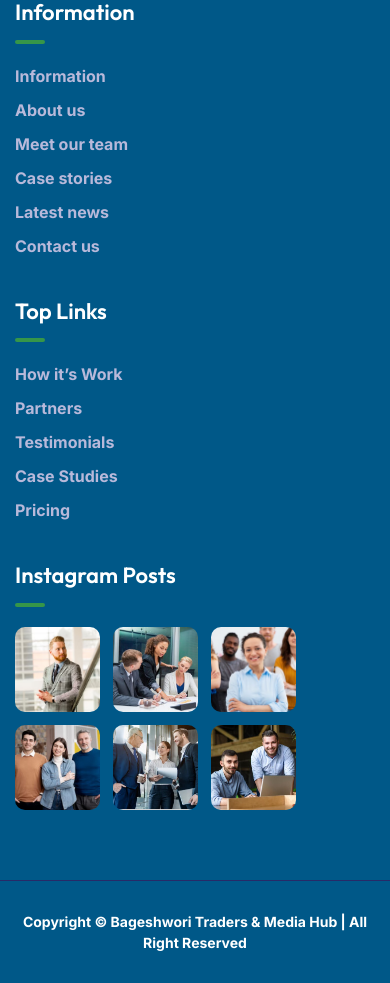
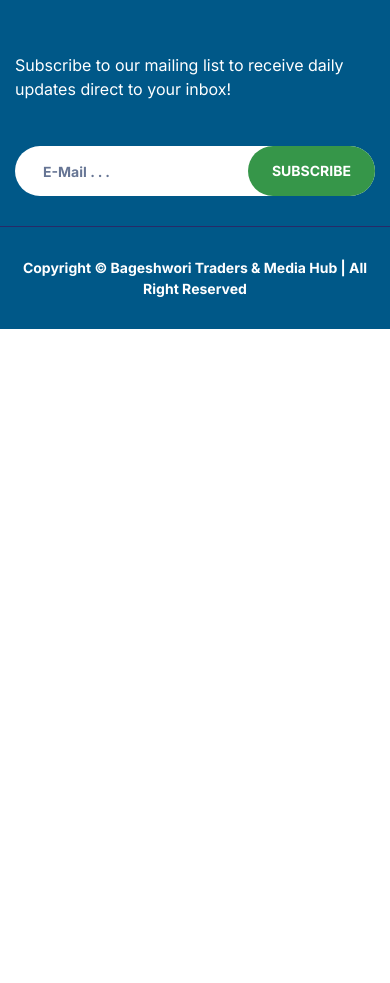
Before and after one commit to ManishBasnet12/bageshworitraders, a Next.js app: page /blog in a window 390 px wide. Shown: the part 6305-7288 px from the top of the page. After the commit the page ends 6634 px from the top, so only its background shows below. Built offline with nearby package versions, Linux system fonts and the light colour scheme.

Commit message:
first commit

```diff
--- a/components/layout/footer/Footer2.js
+++ b/components/layout/footer/Footer2.js
@@ -1,72 +1,85 @@
-'use client';
+"use client";
 
 import Link from "next/link";
 import { useState } from "react";
 import Snackbar from "awesome-snackbar";
 
 export default function Footer2() {
-
-  const [email, setEmail] = useState('');
+  const [email, setEmail] = useState("");
   const [isLoading, setIsLoading] = useState(false);
 
-  const subscribeNewsletter = async() => {
+  const subscribeNewsletter = async () => {
     setIsLoading(true);
     const formData = new FormData();
     formData.append("email", email);
 
     try {
-          const response = await fetch(
-            `${process.env.API}/api/newsletter`,
-            {
+      const response = await fetch(`${process.env.API}/api/newsletter`, {
         method: "POST",
         body: formData,
-            }
-          );
+      });
 
       if (response.ok) {
         setEmail("");
         setIsLoading(false);
         new Snackbar(`Subscribed`, {
-              position: 'top-right',
-              actionText: '✗',
+          position: "top-right",
+          actionText: "✗",
           style: {
             container: [
-                      ['background-color', '#1dab45'],
-                      ['border-radius', '5px']
+              ["background-color", "#1dab45"],
+              ["border-radius", "5px"],
             ],
-                  message: [
-                      ['color', '#eee'],
-                  ],
-                  bold: [
-                      ['font-weight', 'bold'],
-                  ],
-                  actionButton: [
-                      ['color', 'white'],
-                  ],
-              }
+            message: [["color", "#eee"]],
+            bold: [["font-weight", "bold"]],
+            actionButton: [["color", "white"]],
+          },
         });
       }
     } catch (error) {
       setIsLoading(false);
       console.error("Error:", error);
     }
-  }
+  };
 
   return (
     <>
       <footer>
         <div className="footer__area-two">
-          <div className="footer__newsletter-two">
+          {/* <div className="footer__newsletter-two">
             <div className="container">
               <div className="footer__newsletter-inner">
                 <h2 className="title">
                   Subscribe Newsletter For Latest Updates
                 </h2>
-                <form >
-                  <input value={email} onChange={e => setEmail(e.target.value)} type="text" placeholder="e-mail . . ." />
-                  <button disabled={isLoading} onClick={subscribeNewsletter} type="button" className="btn">
-                    { isLoading ? <svg width="24" height="24" viewBox="0 0 24 24" xmlns="http://www.w3.org/2000/svg"><path class="spinner_0XTQ" d="M12,23a9.63,9.63,0,0,1-8-9.5,9.51,9.51,0,0,1,6.79-9.1A1.66,1.66,0,0,0,12,2.81h0a1.67,1.67,0,0,0-1.94-1.64A11,11,0,0,0,12,23Z"/></svg> : 'Subscribe'}
-
+                <form>
+                  <input
+                    value={email}
+                    onChange={(e) => setEmail(e.target.value)}
+                    type="text"
+                    placeholder="e-mail . . ."
+                  />
+                  <button
+                    disabled={isLoading}
+                    onClick={subscribeNewsletter}
+                    type="button"
+                    className="btn"
+                  >
+                    {isLoading ? (
+                      <svg
+                        width="24"
+                        height="24"
+                        viewBox="0 0 24 24"
+                        xmlns="http://www.w3.org/2000/svg"
+                      >
+                        <path
+                          class="spinner_0XTQ"
+                          d="M12,23a9.63,9.63,0,0,1-8-9.5,9.51,9.51,0,0,1,6.79-9.1A1.66,1.66,0,0,0,12,2.81h0a1.67,1.67,0,0,0-1.94-1.64A11,11,0,0,0,12,23Z"
+                        />
+                      </svg>
+                    ) : (
+                      "Subscribe"
+                    )}
                   </button>
                 </form>
                 <div className="footer__social-two">
@@ -104,7 +117,7 @@ export default function Footer2() {
                 </div>
               </div>
             </div>
-          </div>
+          </div> */}
           <div className="footer__top-two">
             <div className="container">
               <div className="row">
@@ -113,7 +126,8 @@ export default function Footer2() {
                     <div className="footer__content-two">
                       <div>
                         <Link href="/">
-                          <img style={{ marginLeft: "-13px", width:"150px"}}
+                          <img
+                            style={{ marginLeft: "-13px", width: "150px" }}
                             src="/assets/img/logo/mainlogo.png"
                             alt="IBA International Education Consultancy"
                           />
@@ -131,7 +145,8 @@ export default function Footer2() {
                             </div>
                             <div className="content">
                               <Link href="tel:0123456789">
-                              +977(986)-8612453</Link>
+                                +977(986)-8612453
+                              </Link>
                             </div>
                           </li>
                           <li>
@@ -140,7 +155,8 @@ export default function Footer2() {
                             </div>
                             <div className="content">
                               <Link href="mailto:info@apexa.com">
-                              Inquiry.bageshworitraders@gmail.co                              </Link>
+                                Inquiry.bageshworitraders@gmail.co{" "}
+                              </Link>
                             </div>
                           </li>
                           <li>
@@ -156,112 +172,71 @@ export default function Footer2() {
                     </div>
                   </div>
                 </div>
-                <div className="col-xl-2 col-lg-3 col-sm-6">
+                <div className="col-xl-4 col-lg-3 col-sm-6">
                   <div className="footer-widget">
-                    <h4 className="fw-title">Information</h4>
+                    <h4 className="fw-title">Useful Links</h4>
                     <div className="footer-link-list">
                       <ul className="list-wrap">
                         <li>
-                          <Link href="/about">Information</Link>
+                          <Link href="/">Home</Link>
                         </li>
                         <li>
                           <Link href="/about">About us</Link>
                         </li>
                         <li>
-                          <Link href="/team">Meet our team</Link>
-                        </li>
-                        <li>
-                          <Link href="/contact">Case stories</Link>
-                        </li>
-                        <li>
-                          <Link href="/blog">Latest news</Link>
+                          <Link href="/Services">Services</Link>
                         </li>
                         <li>
                           <Link href="/contact">Contact us</Link>
+                        </li>
+                        <li>
+                          <Link href="/TermsofService">Terms of service</Link>
+                        </li>
+                        <li>
+                          <Link href="/PrivacyPolicy">Privacy policy</Link>
                         </li>
                       </ul>
                     </div>
                   </div>
                 </div>
-                <div className="col-xl-3 col-lg-4 col-sm-6">
-                  <div className="footer-widget">
-                    <h4 className="fw-title">Top Links</h4>
-                    <div className="footer-link-list">
-                      <ul className="list-wrap">
-                        <li>
-                          <Link href="/about">How it’s Work</Link>
-                        </li>
-                        <li>
-                          <Link href="/contact">Partners</Link>
-                        </li>
-                        <li>
-                          <Link href="/contact">Testimonials</Link>
-                        </li>
-                        <li>
-                          <Link href="/contact">Case Studies</Link>
-                        </li>
-                        <li>
-                          <Link href="/contact">Pricing</Link>
-                        </li>
-                      </ul>
-                    </div>
-                  </div>
-                </div>
-                <div className="col-xl-3 col-lg-4 col-md-6">
-                  <div className="footer-widget">
-                    <h4 className="fw-title">Instagram Posts</h4>
-                    <div className="footer-instagram">
-                      <ul className="list-wrap">
-                        <li>
-                          <Link href="#">
-                            <img
-                              src="/assets/img/images/footer_insta01.jpg"
-                              alt=""
+                <div className="col-xl-4 col-lg-4 col-sm-6">
+                  <div className="footer__newsletter-inner">
+                    <h2 className="title">
+                      Subscribe
+                    </h2>
+                    <p>
+                    Subscribe to our mailing list to receive daily updates direct to your inbox!
+                    </p>
+                    <form>
+                      <input
+                        value={email}
+                        onChange={(e) => setEmail(e.target.value)}
+                        type="text"
+                        placeholder="e-mail . . ."
                       />
-                          </Link>
-                        </li>
-                        <li>
-                          <Link href="#">
-                            <img
-                              src="/assets/img/images/footer_insta02.jpg"
-                              alt=""
+                      <button
+                        disabled={isLoading}
+                        onClick={subscribeNewsletter}
+                        type="button"
+                        className="btn"
+                      >
+                        {isLoading ? (
+                          <svg
+                            width="24"
+                            height="24"
+                            viewBox="0 0 24 24"
+                            xmlns="http://www.w3.org/2000/svg"
+                          >
+                            <path
+                              class="spinner_0XTQ"
+                              d="M12,23a9.63,9.63,0,0,1-8-9.5,9.51,9.51,0,0,1,6.79-9.1A1.66,1.66,0,0,0,12,2.81h0a1.67,1.67,0,0,0-1.94-1.64A11,11,0,0,0,12,23Z"
                             />
-                          </Link>
-                        </li>
-                        <li>
-                          <Link href="#">
-                            <img
-                              src="/assets/img/images/footer_insta03.jpg"
-                              alt=""
-                            />
-                          </Link>
-                        </li>
-                        <li>
-                          <Link href="#">
-                            <img
-                              src="/assets/img/images/footer_insta04.jpg"
-                              alt=""
-                            />
-                          </Link>
-                        </li>
-                        <li>
-                          <Link href="#">
-                            <img
-                              src="/assets/img/images/footer_insta05.jpg"
-                              alt=""
-                            />
-                          </Link>
-                        </li>
-                        <li>
-                          <Link href="#">
-                            <img
-                              src="/assets/img/images/footer_insta06.jpg"
-                              alt=""
-                            />
-                          </Link>
-                        </li>
-                      </ul>
-                    </div>
+                          </svg>
+                        ) : (
+                          "Subscribe"
+                        )}
+                      </button>
+                    </form>
                   </div>
                 </div>
               </div>
@@ -274,10 +249,8 @@ export default function Footer2() {
                   <div className="copyright-text-two">
                     <p>
                       Copyright ©{" "}
-                      <Link href="/">
-                  Bageshwori Traders & Media Hub
-                      </Link>{" "}
-                      | All Right Reserved
+                      <Link href="/">Bageshwori Traders & Media Hub</Link> | All
+                      Right Reserved
                     </p>
                   </div>
                 </div>
--- a/components/sections/Callback2.js
+++ b/components/sections/Callback2.js
@@ -63,7 +63,7 @@ export default function Callback2() {
 
     return (
         <>
-            <section className="call-back-area call-back-area-two" style={{marginBottom:"100px"}}>
+            <section className="call-back-area call-back-area-two" style={{margin:"100px 0px"}}>
                 <div className="container">
                     <div className="call-back-wrap">
                         <div className="row align-items-center">
--- a/src/app/page.js
+++ b/src/app/page.js
@@ -53,7 +53,7 @@ export default function Home() {
         <Marquee1 />
         {/* <Choose3 /> */}
         <Testimonial2 />
-        <Brand2 />
+        {/* <Brand2 /> */}
 
         <Callback2 />
 
```
Also changed, not shown: components/layout/Menu.js (+5 -4 lines), src/app/about-2/page.js (+13 -12 lines), src/app/contact/page.js (+10 -10 lines), src/app/services-3/page.js (+13 -19 lines), public/assets/css/main.css. Lines whose indentation alone changed are shown as unchanged.
